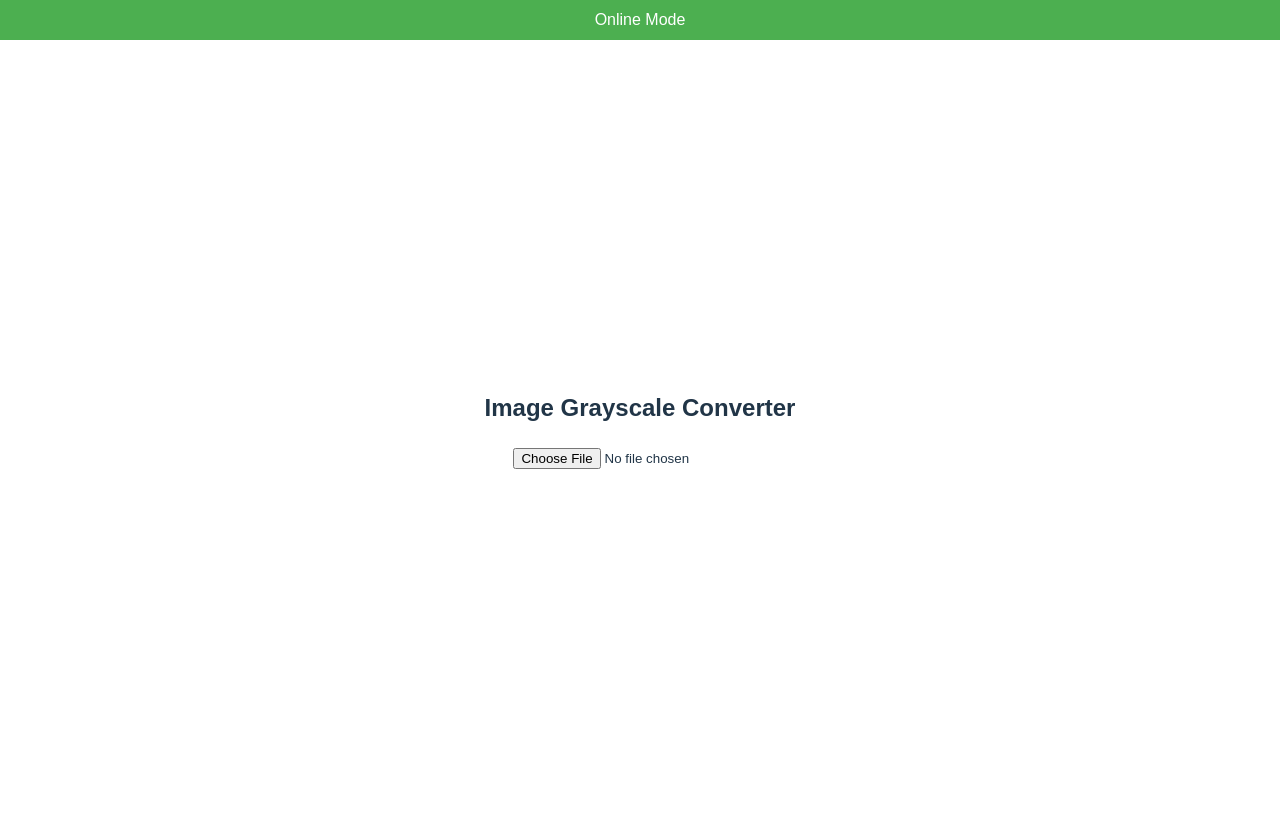
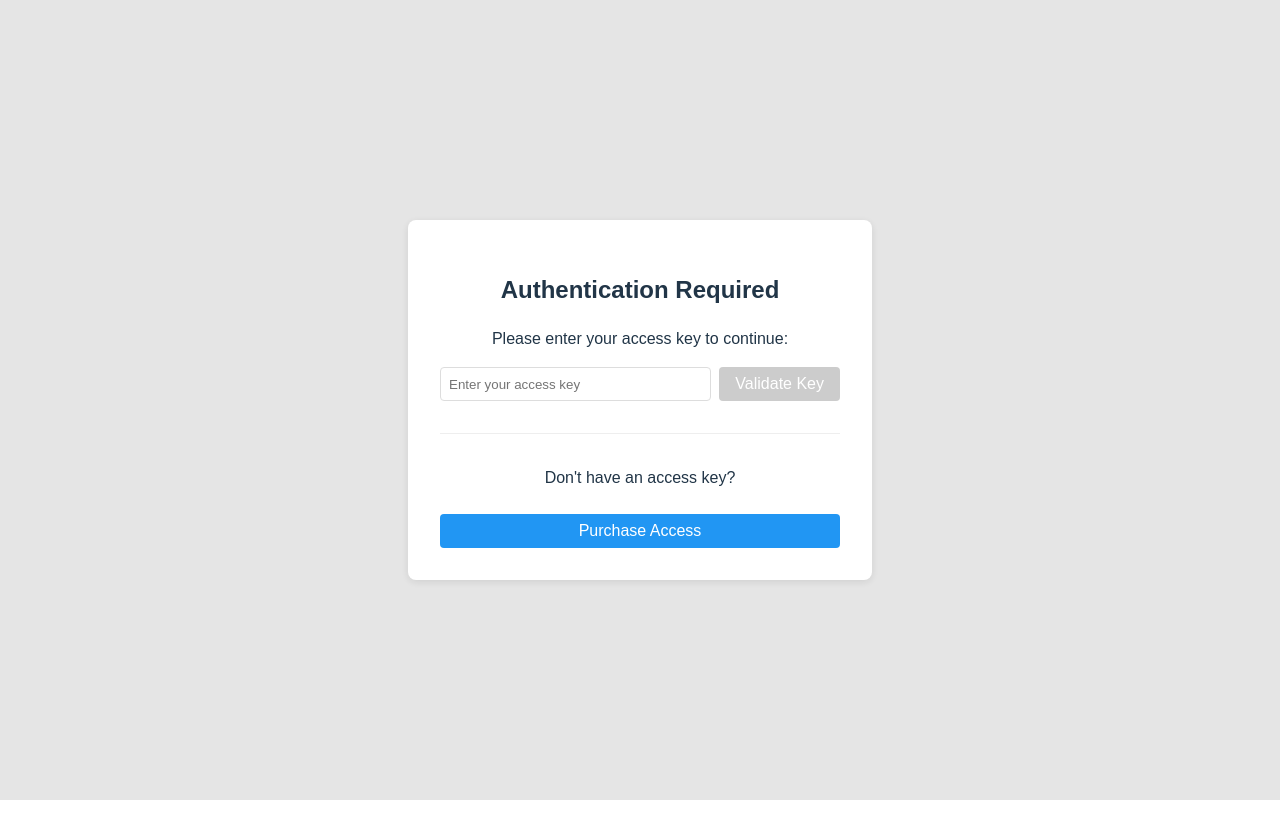
Before and after one commit to taekim-dev/offline-first-practice, a Vue app: page / in a window 1280 px wide. Built offline with nearby package versions, Linux system fonts and the light colour scheme; no server answers.

Commit message:
add sample key auth

```diff
--- a/dev-dist/sw.js
+++ b/dev-dist/sw.js
@@ -79,7 +79,7 @@ define(['./workbox-ce4f0d5f'], (function (workbox) { 'use strict';
    */
   workbox.precacheAndRoute([{
     "url": "index.html",
-    "revision": "0.hovbmja2frg"
+    "revision": "0.87nu49ns0f8"
   }], {});
   workbox.cleanupOutdatedCaches();
   workbox.registerRoute(new workbox.NavigationRoute(workbox.createHandlerBoundToURL("index.html"), {
--- a/package.json
+++ b/package.json
@@ -9,8 +9,12 @@
     "preview": "vite preview"
   },
   "dependencies": {
+    "@stripe/stripe-js": "^7.3.0",
     "@types/workbox-window": "^4.3.4",
+    "crypto-js": "^4.2.0",
+    "pinia": "^3.0.2",
     "vue": "^3.5.13",
+    "vue-router": "^4.5.1",
     "workbox-core": "^7.3.0",
     "workbox-precaching": "^7.3.0",
     "workbox-routing": "^7.3.0",
@@ -18,6 +22,7 @@
     "workbox-window": "^7.3.0"
   },
   "devDependencies": {
+    "@types/crypto-js": "^4.2.2",
     "@vite-pwa/assets-generator": "^1.0.0",
     "@vitejs/plugin-vue": "^5.2.3",
     "@vue/tsconfig": "^0.7.0",
--- a/src/App.vue
+++ b/src/App.vue
@@ -1,6 +1,7 @@
 <script setup lang="ts">
 import { ref } from 'vue'
 import ImageGrayscale from './components/ImageGrayscale.vue'
+import AuthWrapper from './components/AuthWrapper.vue'
 import PwaPrompt from './components/PwaPrompt.vue'
 
 const pwaPrompt = ref()
@@ -8,10 +9,10 @@ const pwaPrompt = ref()
 </script>
 
 <template>
-  <div>
+  <AuthWrapper>
     <ImageGrayscale />
     <PwaPrompt ref="pwaPrompt" />
-  </div>
+  </AuthWrapper>
 </template>
 
 <style>
--- /dev/null
+++ b/src/components/AuthWrapper.vue
@@ -0,0 +1,166 @@
+<template>
+  <div>
+    <div v-if="!isAuthenticated" class="auth-screen">
+      <div class="auth-container">
+        <h2>Authentication Required</h2>
+        <p v-if="!keyFromUrl">Please enter your access key to continue:</p>
+        <div v-if="!keyFromUrl" class="input-group">
+          <input
+            type="text"
+            v-model="accessKey"
+            placeholder="Enter your access key"
+            @keyup.enter="validateKey"
+          />
+          <button @click="validateKey" :disabled="!accessKey">
+            Validate Key
+          </button>
+        </div>
+        <p v-if="error" class="error">{{ error }}</p>
+        <div v-if="!keyFromUrl" class="purchase-section">
+          <p>Don't have an access key?</p>
+          <button @click="showPurchaseModal = true" class="purchase-button">
+            Purchase Access
+          </button>
+        </div>
+      </div>
+    </div>
+    <slot v-else></slot>
+
+    <PurchaseAccess
+      v-if="showPurchaseModal"
+      :show="showPurchaseModal"
+      @close="showPurchaseModal = false"
+      @payment-success="handlePaymentSuccess"
+    />
+  </div>
+</template>
+
+<script setup lang="ts">
+import { ref, onMounted } from 'vue'
+import { useAuthStore } from '../stores/auth'
+import { useRoute } from 'vue-router'
+import PurchaseAccess from './PurchaseAccess.vue'
+
+const authStore = useAuthStore()
+const route = useRoute()
+
+const isAuthenticated = ref(false)
+const accessKey = ref('')
+const error = ref('')
+const keyFromUrl = ref(false)
+const showPurchaseModal = ref(false)
+
+onMounted(async () => {
+  // Check for key in URL
+  const urlKey = route.query.authkey as string
+  if (urlKey) {
+    keyFromUrl.value = true
+    if (await validateKeyFromUrl(urlKey)) {
+      isAuthenticated.value = true
+    } else {
+      error.value = 'Invalid or expired key'
+    }
+    return
+  }
+
+  // Check for stored key
+  if (authStore.checkStoredKey()) {
+    isAuthenticated.value = true
+  }
+})
+
+async function validateKey() {
+  if (!accessKey.value) {
+    error.value = 'Please enter an access key'
+    return
+  }
+
+  if (authStore.validateKey(accessKey.value)) {
+    isAuthenticated.value = true
+    error.value = ''
+  } else {
+    error.value = 'Invalid or expired key'
+  }
+}
+
+async function validateKeyFromUrl(key: string): Promise<boolean> {
+  return authStore.validateKey(key)
+}
+
+function handlePaymentSuccess(key: string) {
+  accessKey.value = key
+  validateKey()
+}
+</script>
+
+<style scoped>
+.auth-screen {
+  position: fixed;
+  top: 0;
+  left: 0;
+  right: 0;
+  bottom: 0;
+  background: rgba(0, 0, 0, 0.1);
+  display: flex;
+  align-items: center;
+  justify-content: center;
+  z-index: 1000;
+}
+
+.auth-container {
+  background: white;
+  padding: 2rem;
+  border-radius: 8px;
+  box-shadow: 0 2px 8px rgba(0, 0, 0, 0.1);
+  width: 90%;
+  max-width: 400px;
+}
+
+.input-group {
+  display: flex;
+  gap: 8px;
+  margin: 1rem 0;
+}
+
+input {
+  flex: 1;
+  padding: 8px;
+  border: 1px solid #ddd;
+  border-radius: 4px;
+}
+
+button {
+  padding: 8px 16px;
+  background: #4CAF50;
+  color: white;
+  border: none;
+  border-radius: 4px;
+  cursor: pointer;
+}
+
+button:disabled {
+  background: #ccc;
+  cursor: not-allowed;
+}
+
+.error {
+  color: #f44336;
+  margin: 8px 0;
+}
+
+.purchase-section {
+  margin-top: 2rem;
+  padding-top: 1rem;
+  border-top: 1px solid #eee;
+}
+
+.purchase-button {
+  background: #2196F3;
+  width: 100%;
+  margin-top: 8px;
+}
+
+.purchase-button:hover {
+  background: #1976D2;
+}
+</style>
--- /dev/null
+++ b/src/components/PurchaseAccess.vue
@@ -0,0 +1,152 @@
+<template>
+  <div class="purchase-modal" v-if="show">
+    <div class="modal-content">
+      <h2>Purchase Access</h2>
+      <div class="price-info">
+        <p>One-time payment for lifetime access</p>
+        <h3>$9.99</h3>
+      </div>
+
+      <div id="stripe-payment-element"></div>
+
+      <button
+        @click="handlePayment"
+        :disabled="processing"
+        class="pay-button"
+      >
+        {{ processing ? 'Processing...' : 'Pay Now' }}
+      </button>
+
+      <div v-if="error" class="error">
+        {{ error }}
+      </div>
+
+      <button @click="$emit('close')" class="close-button">
+        ✕
+      </button>
+    </div>
+  </div>
+</template>
+
+<script setup lang="ts">
+import { ref, onMounted, defineEmits } from 'vue'
+import { loadStripe } from '@stripe/stripe-js'
+import { useAuthStore } from '../stores/auth'
+
+const props = defineProps<{
+  show: boolean
+}>()
+
+const emit = defineEmits(['close', 'payment-success'])
+
+const processing = ref(false)
+const error = ref('')
+const stripe = ref<any>(null)
+const elements = ref<any>(null)
+const authStore = useAuthStore()
+
+const STRIPE_PUBLIC_KEY = import.meta.env.VITE_STRIPE_PUBLIC_KEY || 'your-stripe-public-key'
+
+onMounted(async () => {
+  // Initialize Stripe
+  stripe.value = await loadStripe(STRIPE_PUBLIC_KEY)
+
+  // For demo purposes, we'll simulate the payment
+  // In production, you would create a payment intent on your server
+})
+
+async function handlePayment() {
+  processing.value = true
+  error.value = ''
+
+  try {
+    // Simulate payment success
+    // In production, you would handle real Stripe payment here
+    await new Promise(resolve => setTimeout(resolve, 1500))
+
+    // Generate a new access key
+    const userId = 'user_' + Math.random().toString(36).substr(2, 9)
+    const accessKey = authStore.generateKey(userId)
+
+    // Simulate sending email with access key
+    console.log('Access Key generated:', accessKey)
+    console.log('Email would be sent with link:', `${window.location.origin}/?authkey=${accessKey}`)
+
+    emit('payment-success', accessKey)
+    emit('close')
+  } catch (err) {
+    error.value = 'Payment failed. Please try again.'
+  } finally {
+    processing.value = false
+  }
+}
+</script>
+
+<style scoped>
+.purchase-modal {
+  position: fixed;
+  top: 0;
+  left: 0;
+  right: 0;
+  bottom: 0;
+  background: rgba(0, 0, 0, 0.5);
+  display: flex;
+  align-items: center;
+  justify-content: center;
+  z-index: 1100;
+}
+
+.modal-content {
+  background: white;
+  padding: 2rem;
+  border-radius: 8px;
+  width: 90%;
+  max-width: 400px;
+  position: relative;
+}
+
+.price-info {
+  text-align: center;
+  margin: 1.5rem 0;
+}
+
+.price-info h3 {
+  font-size: 2rem;
+  margin: 0.5rem 0;
+  color: #2196F3;
+}
+
+.pay-button {
+  width: 100%;
+  padding: 12px;
+  background: #2196F3;
+  color: white;
+  border: none;
+  border-radius: 4px;
+  font-size: 1.1rem;
+  cursor: pointer;
+  margin-top: 1rem;
+}
+
+.pay-button:disabled {
+  background: #ccc;
+  cursor: not-allowed;
+}
+
+.close-button {
+  position: absolute;
+  top: 10px;
+  right: 10px;
+  background: none;
+  border: none;
+  font-size: 1.5rem;
+  cursor: pointer;
+  color: #666;
+}
+
+.error {
+  color: #f44336;
+  margin-top: 1rem;
+  text-align: center;
+}
+</style>
--- a/src/main.ts
+++ b/src/main.ts
@@ -1,4 +1,6 @@
 import { createApp } from 'vue'
+import { createPinia } from 'pinia'
+import { router } from './router'
 import './style.css'
 import App from './App.vue'
 import { registerSW } from 'virtual:pwa-register'
@@ -15,4 +17,10 @@ const updateSW = registerSW({
   },
 })
 
-createApp(App).mount('#app')
+const app = createApp(App)
+const pinia = createPinia()
+
+app.use(pinia)
+app.use(router)
+
+app.mount('#app')
--- /dev/null
+++ b/src/router.ts
@@ -0,0 +1,14 @@
+import { createRouter, createWebHistory } from 'vue-router'
+import App from './App.vue'
+
+const routes = [
+  {
+    path: '/',
+    component: App,
+  }
+]
+
+export const router = createRouter({
+  history: createWebHistory(),
+  routes
+})
--- /dev/null
+++ b/src/stores/auth.ts
@@ -0,0 +1,69 @@
+import { defineStore } from 'pinia'
+import CryptoJS from 'crypto-js'
+
+const SECRET_KEY = import.meta.env.VITE_HMAC_SECRET || 'your-dev-secret-key'
+
+export const useAuthStore = defineStore('auth', {
+  state: () => ({
+    isAuthenticated: false,
+    accessKey: null as string | null,
+  }),
+
+  actions: {
+    validateKey(key: string): boolean {
+      try {
+        // Key format: userId.timestamp.hmac
+        const [userId, timestamp, hmac] = key.split('.')
+
+        if (!userId || !timestamp || !hmac) {
+          return false
+        }
+
+        // Check if the key is not expired (e.g., valid for 1 year)
+        const keyTimestamp = parseInt(timestamp)
+        const oneYearMs = 365 * 24 * 60 * 60 * 1000
+        if (Date.now() - keyTimestamp > oneYearMs) {
+          return false
+        }
+
+        // Verify HMAC
+        const message = `${userId}.${timestamp}`
+        const expectedHmac = CryptoJS.HmacSHA256(message, SECRET_KEY).toString()
+
+        if (hmac === expectedHmac) {
+          this.isAuthenticated = true
+          this.accessKey = key
+          localStorage.setItem('accessKey', key)
+          return true
+        }
+
+        return false
+      } catch (error) {
+        console.error('Key validation error:', error)
+        return false
+      }
+    },
+
+    checkStoredKey(): boolean {
+      const storedKey = localStorage.getItem('accessKey')
+      if (storedKey) {
+        return this.validateKey(storedKey)
+      }
+      return false
+    },
+
+    logout() {
+      this.isAuthenticated = false
+      this.accessKey = null
+      localStorage.removeItem('accessKey')
+    },
+
+    // Helper method to generate a key (normally done on server)
+    generateKey(userId: string): string {
+      const timestamp = Date.now().toString()
+      const message = `${userId}.${timestamp}`
+      const hmac = CryptoJS.HmacSHA256(message, SECRET_KEY).toString()
+      return `${userId}.${timestamp}.${hmac}`
+    }
+  }
+})
```
Also changed, not shown: 1 other file (tests, documents, lock files or other folders).
